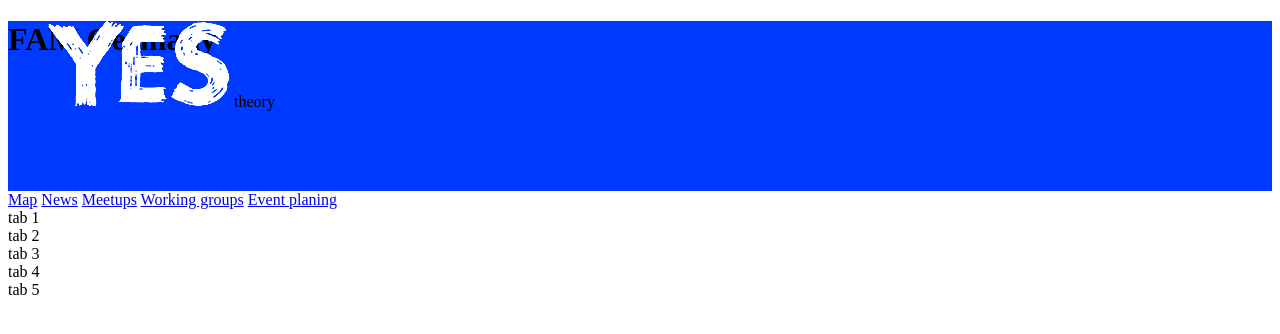
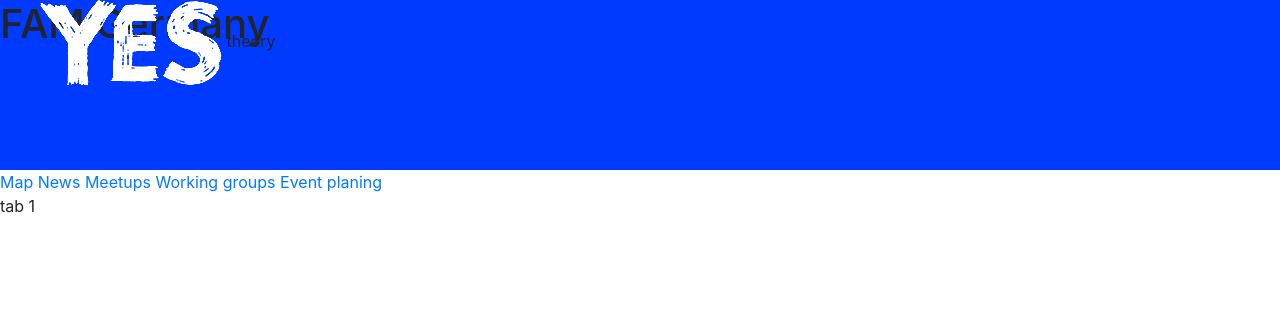
Before and after one commit to Yes-Theory/yes-theory.github.io, a Jekyll site: the page built from preview.md, in a window 1280 px wide. Shown: the top 334 px of the page. Built offline with Jekyll 4.4.1, drawn with Linux system fonts in a browser that asks for light colours; some of the changed lines change nothing that is shown.

Commit message:
added bootstrap

```diff
--- a/_layouts/preview.html
+++ b/_layouts/preview.html
@@ -17,7 +17,11 @@
     <meta name='viewport' content='width=device-width, initial-scale=1'>
     <meta name='theme-color' content='#157878'>
     <meta name='apple-mobile-web-app-status-bar-style' content='black-translucent'>
+    <link rel="stylesheet" href="../assets/css/bootstrap.min.css">
     <link rel='stylesheet' href='{{ '/assets/css/preview.css?v=' | append: site.github.build_revision | relative_url }}'>
+    <script src="../assets/js/jquery-3.3.1.slim.min.js"></script>
+    <script src="../assets/js/popper.min.js"></script>
+    <script src="../assets/js/bootstrap.min.js"></script>
   </head>
   <body>
     <header>
```
